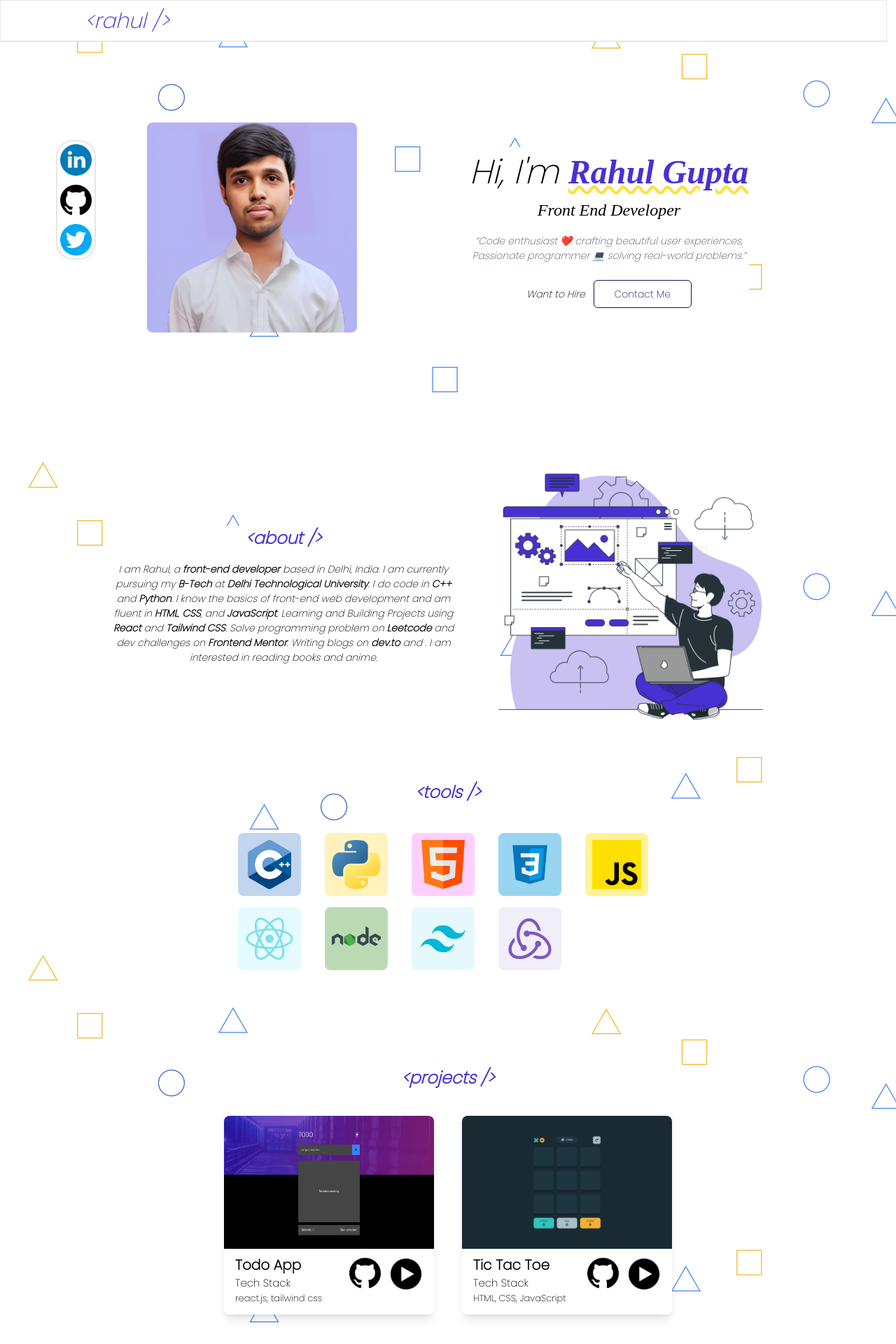
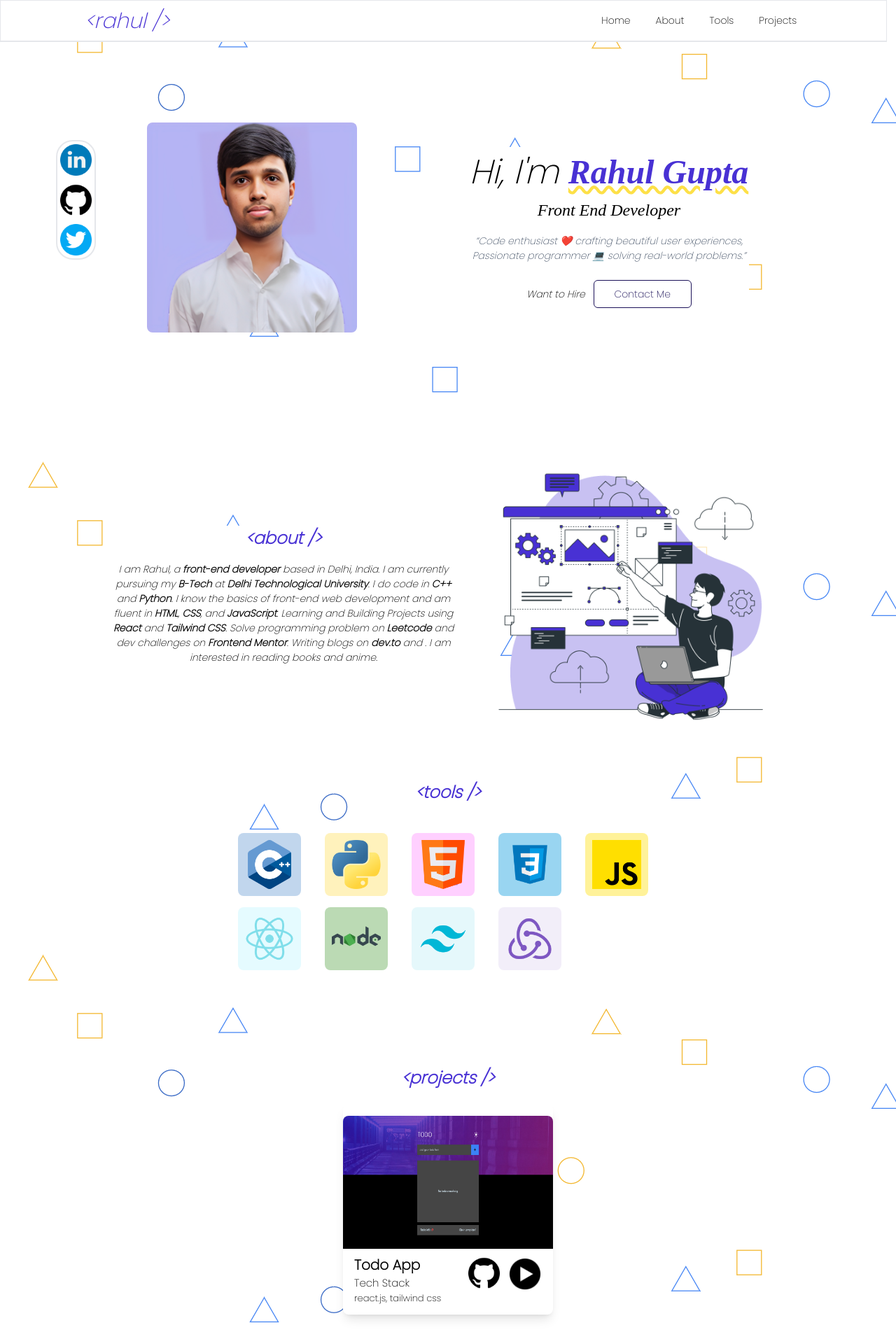
Before and after one commit to rahulgtst/rahul, a React (Vite) app: page / in a window 1280 px wide. Shown: the top 1920 px of the page at 70% size. Built offline with nearby package versions, Linux system fonts and the light colour scheme; a web font is replaced by a local one.

Commit message:
Edit header css and remove one project from project data

```diff
--- a/data/projectData.js
+++ b/data/projectData.js
@@ -7,14 +7,6 @@ const projectData = [
     tools: ["react.js", "tailwind css"],
     image: "./src/assets/projectImages/Todo-app.png",
   },
-  {
-    id: 2,
-    name: "Tic Tac Toe",
-    githubLink: "",
-    websiteLink: "",
-    tools: ["HTML", "CSS", "JavaScript"],
-    image: "./src/assets/projectImages/Tic-tac-toe.jpg",
-  },
 ];
 
 export default projectData;
--- a/src/components/Header.jsx
+++ b/src/components/Header.jsx
@@ -1,38 +1,46 @@
-import React, { useState, useEffect } from "react";
+import React, { useState } from "react";
 import menu from "../assets/menu.png";
 import Logo from "./Logo";
 import { Link } from "react-scroll";
 
 const Header = () => {
   const [navigationOn, setNavigationOn] = useState(false);
+
   const handleNavigationVisibility = (e) => {
     e.stopPropagation();
-    navigationOn ? setNavigationOn(false) : setNavigationOn(true);
-    console.log(navigationOn);
+    setNavigationOn(!navigationOn);
   };
-  useEffect(() => {
-    const Navigation = document.getElementById("Navigation");
-    Navigation.style.display = navigationOn ? "block" : "none";
-  }, [navigationOn]);
+
   return (
     <header className="h-[60px] w-full lg:w-[99vw] px-5 sm:px-[40px] lg:px-[120px] py-[10px] bg-white border border-b-2 flex justify-between items-center fixed">
       <Logo />
-      <ul
-        id="Navigation"
-        className="border fixed top-[60px] right-0 w-[100px] h-[150px] md:static md:top-0 flex md:gap-5 text-[14px] bg-white"
-      >
+
+      <nav className="hidden md:block">
+        <ul className="flex gap-5 text-[14px] bg-white">
           <li className="p-2 rounded-lg hover:text-[#4831D4] hover:cursor-pointer">
             <Link to="Home" spy={true} smooth={true} offset={50} duration={500}>
               Home
             </Link>
           </li>
           <li className="p-2 rounded-lg hover:text-[#4831D4] hover:cursor-pointer">
-          <Link to="About" spy={true} smooth={true} offset={50} duration={500}>
+            <Link
+              to="About"
+              spy={true}
+              smooth={true}
+              offset={50}
+              duration={500}
+            >
               About
             </Link>
           </li>
           <li className="p-2 rounded-lg hover:text-[#4831D4] hover:cursor-pointer">
-          <Link to="Tools" spy={true} smooth={true} offset={50} duration={500}>
+            <Link
+              to="Tools"
+              spy={true}
+              smooth={true}
+              offset={50}
+              duration={500}
+            >
               Tools
             </Link>
           </li>
@@ -48,6 +56,54 @@ const Header = () => {
             </Link>
           </li>
         </ul>
+      </nav>
+
+      <nav
+        id="Navigation"
+        className={`md:hidden ${navigationOn ? "block" : "hidden"}`}
+      >
+        <ul className="border fixed top-[60px] right-5 w-[100px] h-[220px] flex flex-col gap-5 text-[14px] bg-white">
+          <li className="p-2 rounded-lg hover:text-[#4831D4] hover:cursor-pointer">
+            <Link to="Home" spy={true} smooth={true} offset={50} duration={500}>
+              Home
+            </Link>
+          </li>
+          <li className="p-2 rounded-lg hover:text-[#4831D4] hover:cursor-pointer">
+            <Link
+              to="About"
+              spy={true}
+              smooth={true}
+              offset={50}
+              duration={500}
+            >
+              About
+            </Link>
+          </li>
+          <li className="p-2 rounded-lg hover:text-[#4831D4] hover:cursor-pointer">
+            <Link
+              to="Tools"
+              spy={true}
+              smooth={true}
+              offset={50}
+              duration={500}
+            >
+              Tools
+            </Link>
+          </li>
+          <li className="p-2 rounded-lg hover:text-[#4831D4] hover:cursor-pointer">
+            <Link
+              to="Project"
+              spy={true}
+              smooth={true}
+              offset={50}
+              duration={500}
+            >
+              Projects
+            </Link>
+          </li>
+        </ul>
+      </nav>
+
       <img
         src={menu}
         alt="menu"
```
Lines whose indentation alone changed are shown as unchanged.
